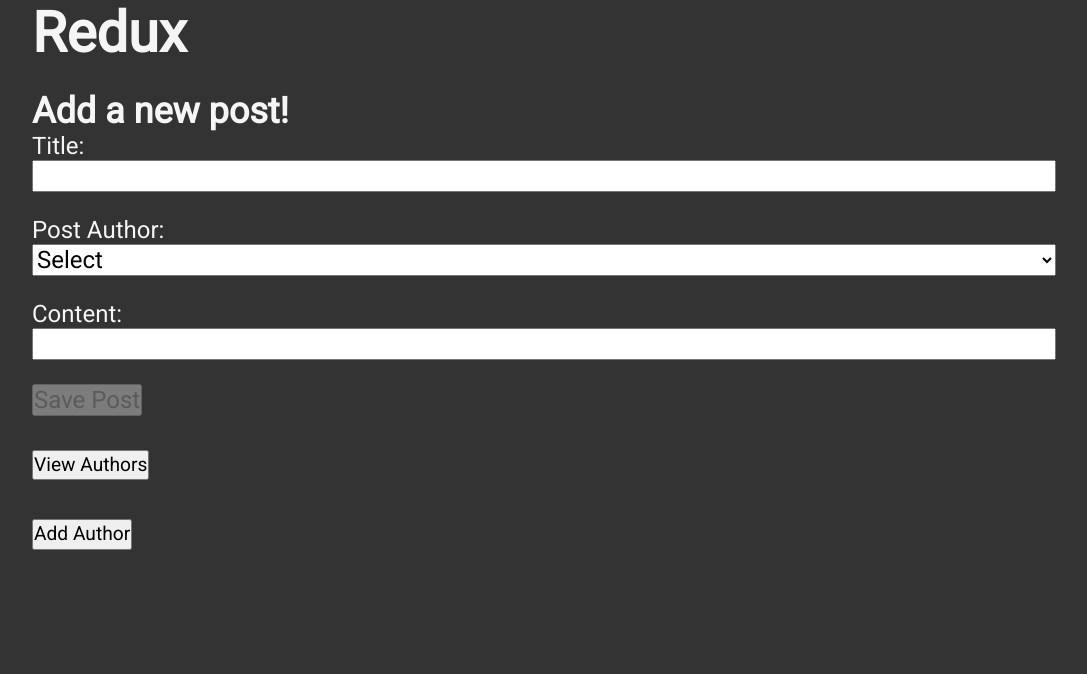
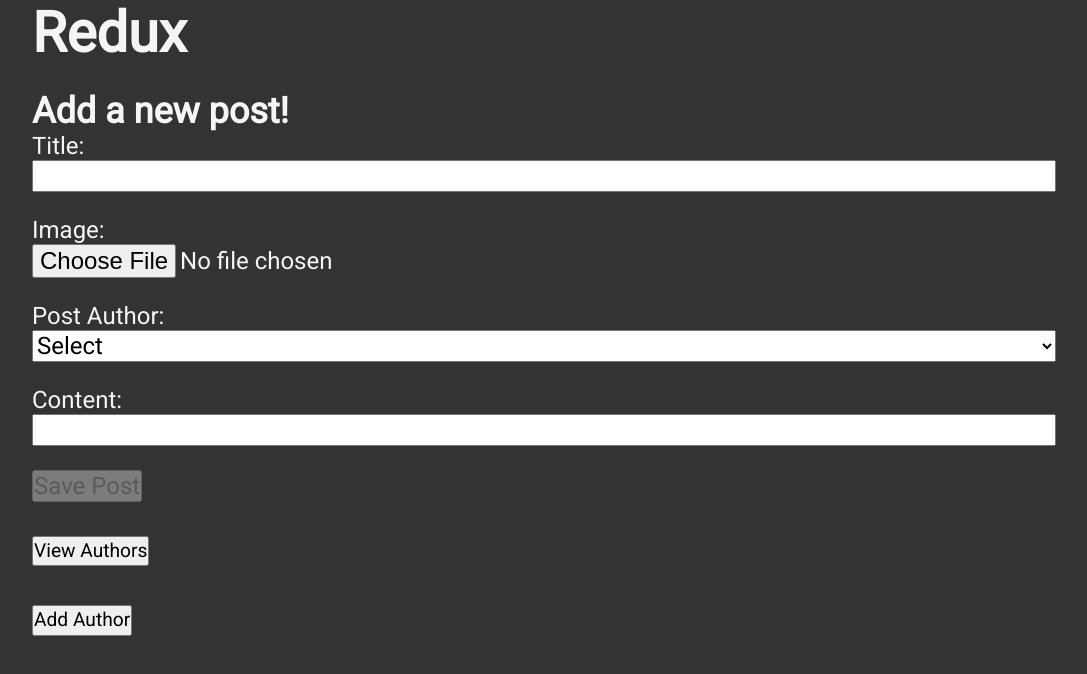
Before and after one commit to kaushalshakya/learning-redux, a React (Vite) app: page /add-post in a window 1280 px wide. Shown: the top 674 px of the page, without its empty margins (96-1183 px from the left). Built offline with nearby package versions, Linux system fonts and the light colour scheme.

Commit message:
Image upload failed

```diff
--- a/src/features/posts/AddPostForm.jsx
+++ b/src/features/posts/AddPostForm.jsx
@@ -9,6 +9,7 @@
     const [title, setTitle] = useState('');
     const [content, setContent] = useState('');
     const [userId, setUserId] = useState('');
+    const [image, setImage] = useState(null);
     const dispatch = useDispatch();
 
     const users = useSelector(allUsers);
@@ -16,7 +17,7 @@
     const onSubmit = () => {
         if(title && content) {
             dispatch(
-                postAdded(title, content, userId)
+                postAdded(title, content, userId, (image ? image.name : null))
             )
             if(userId == 0) {
                 return alert('Please select a valid author');
@@ -46,6 +47,8 @@
         <form onSubmit={(e) => e.preventDefault()}>
             <label htmlFor="title">Title: </label>
             <input type="text" value={title} onChange={(e) => setTitle(e.target.value)}/>
+            <label htmlFor="title">Image: </label>
+            <input type="file"  onChange={(e) => setImage(e.target.files[0])}/>
             <label htmlFor="postAuthor">Post Author:</label>
             <select id="postAuthor" value={userId} onChange={(e) => setUserId(e.target.value)}>{userOptions}</select>
             <label htmlFor="content">Content: </label>
--- a/src/features/posts/PostList.jsx
+++ b/src/features/posts/PostList.jsx
@@ -15,6 +15,7 @@
         <article key={post.id}>
             <h3>{post.title} {<span><DeletePost postId={post.id}/></span> }</h3>
             <p> {post.content.length >= 100 ? post.content.substring(0,100) + '...' : post.content}</p>
+            <p><img src={post.image} alt="" /></p>
             <p className='postCredit'>
                 <PostAuthor userId = {post.userId}/>
               <Time time={post.date} />
--- a/src/features/posts/postsSlice.jsx
+++ b/src/features/posts/postsSlice.jsx
@@ -1,5 +1,4 @@
 import { createSlice, nanoid } from "@reduxjs/toolkit";
-import { sub } from "date-fns";
 
 const initialState = [];
 
@@ -10,9 +9,11 @@
         reducers : {
             postAdded : {
                 reducer(state, action){
+                    console.log('image action?');
+                    console.log(action);
                     state.push(action.payload)
                 },
-                prepare(title, content, userId) {
+                prepare(title, content, userId, image) {
                     return {
                         payload : {
                             id: nanoid(),
@@ -20,6 +21,7 @@
                             date: new Date().toISOString(),
                             content,
                             userId,
+                            image,
                             reactions: {
                                 like: 0,
                                 dislike: 0,
@@ -27,7 +29,7 @@
                                 funny: 0,
                                 sad: 0,
                                 angry: 0
-                            }
+                            },
                         },
 
                     }
```
